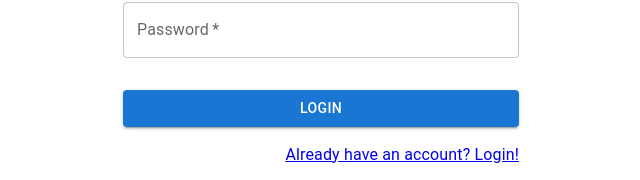
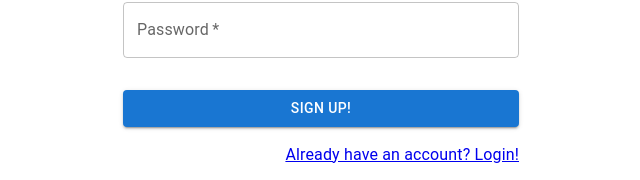
Before and after one commit to yongkheehou/cvwo-assignment-repo, a React (Create React App) app in the folder frontend/: page /signup in a window 1280 px wide. Shown: the part 350-530 px from the top of the page, without its empty margins (319-959 px from the left). Built offline with nearby package versions, Linux system fonts and the light colour scheme.

Commit message:
update base

```diff
--- a/frontend/src/pages/auth/base.tsx
+++ b/frontend/src/pages/auth/base.tsx
@@ -96,7 +96,7 @@ export default function Base(
               sx={{ mt: 3, mb: 2 }}
               onClick={handleClick}
             >
-              Login
+              {action}
             </Button>
             <Grid container justifyContent={'flex-end'}>
               {action == SIGNUP && (
```
